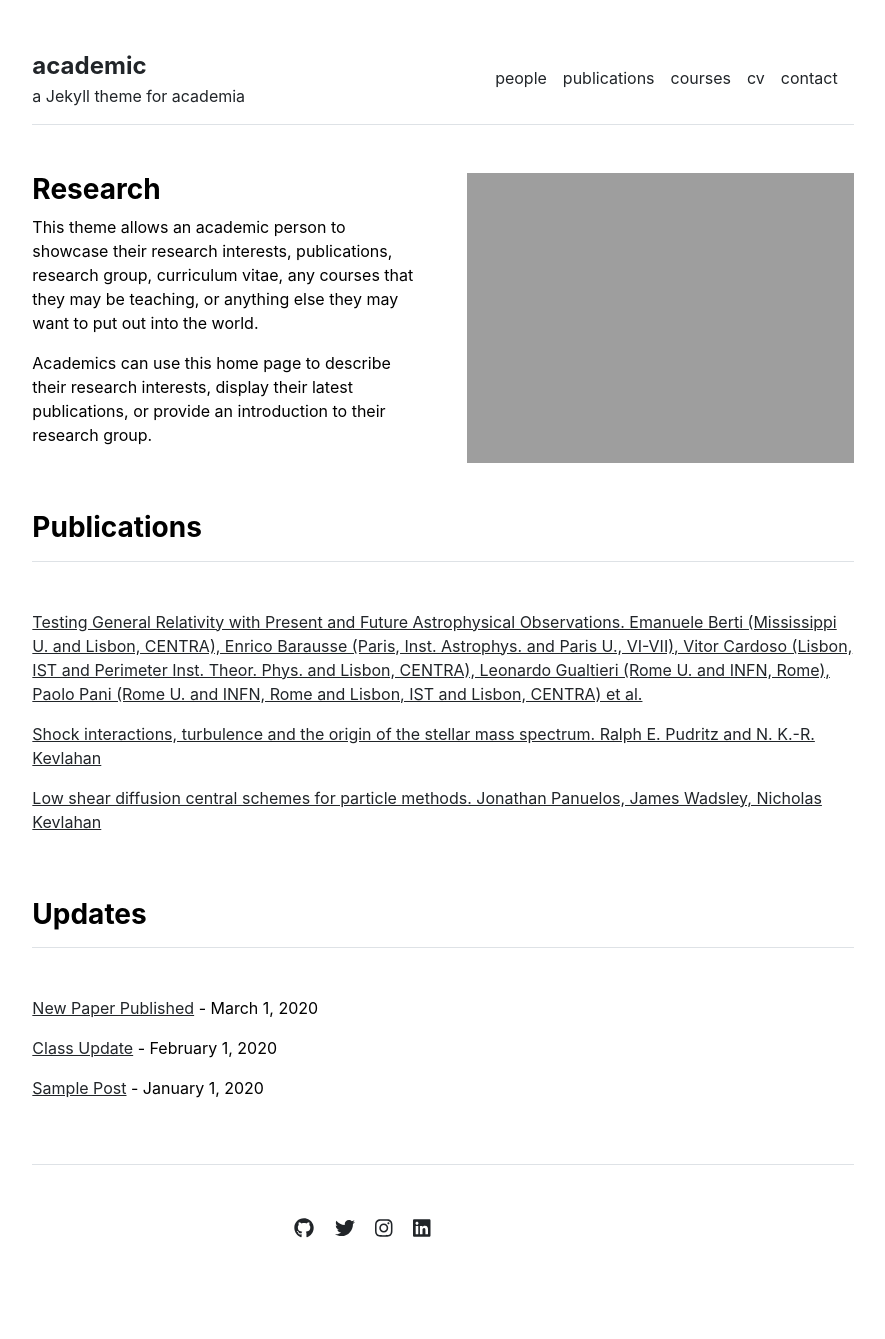
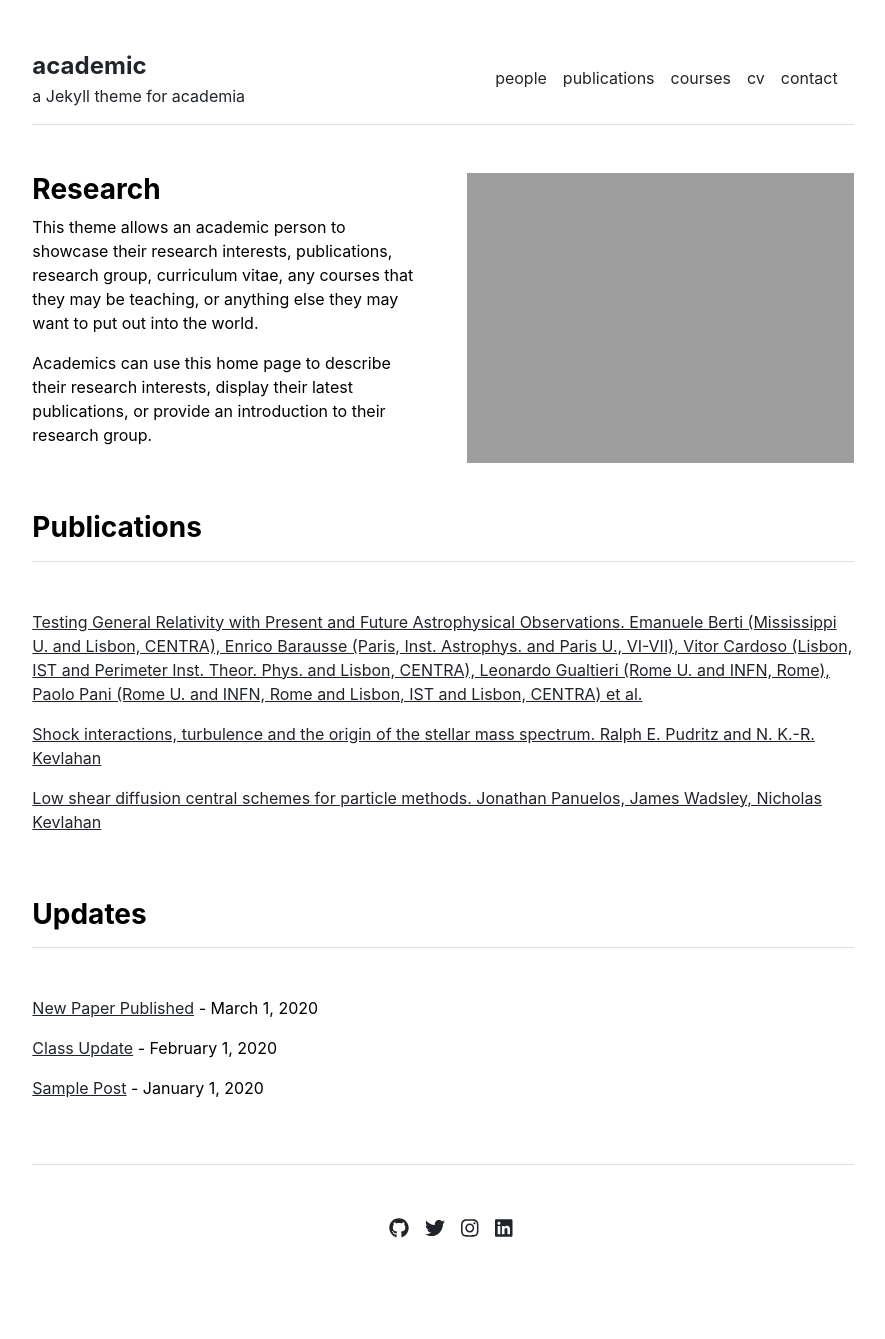
Before and after one commit to katikapalli/katikapalli.github.io, a Jekyll site: the page built from index.md, in a window 1280 px wide. Shown: the whole page, without its empty margins (197-1082 px from the left). Built offline with Jekyll 4.4.1, drawn with Linux system fonts in a browser that asks for light colours.

Commit message:
Update footer.html

```diff
--- a/_includes/footer.html
+++ b/_includes/footer.html
@@ -1,6 +1,7 @@
 <footer class="pt-5 my-5 text-muted border-top">
   <div class="row">
-    <div class="col-md-6 text-end social-media-icons">
+    <!-- Adjust the column classes as needed for your design -->
+    <div class="col-12 col-md-6 mx-auto d-flex justify-content-center social-media-icons">
       {% for item in site.data.settings.social %}
         <a href="{{ item.link }}" class="ms-3 fs-5"><i class="fab fa-{{ item.icon }}"></i></a>
       {% endfor %}
```
